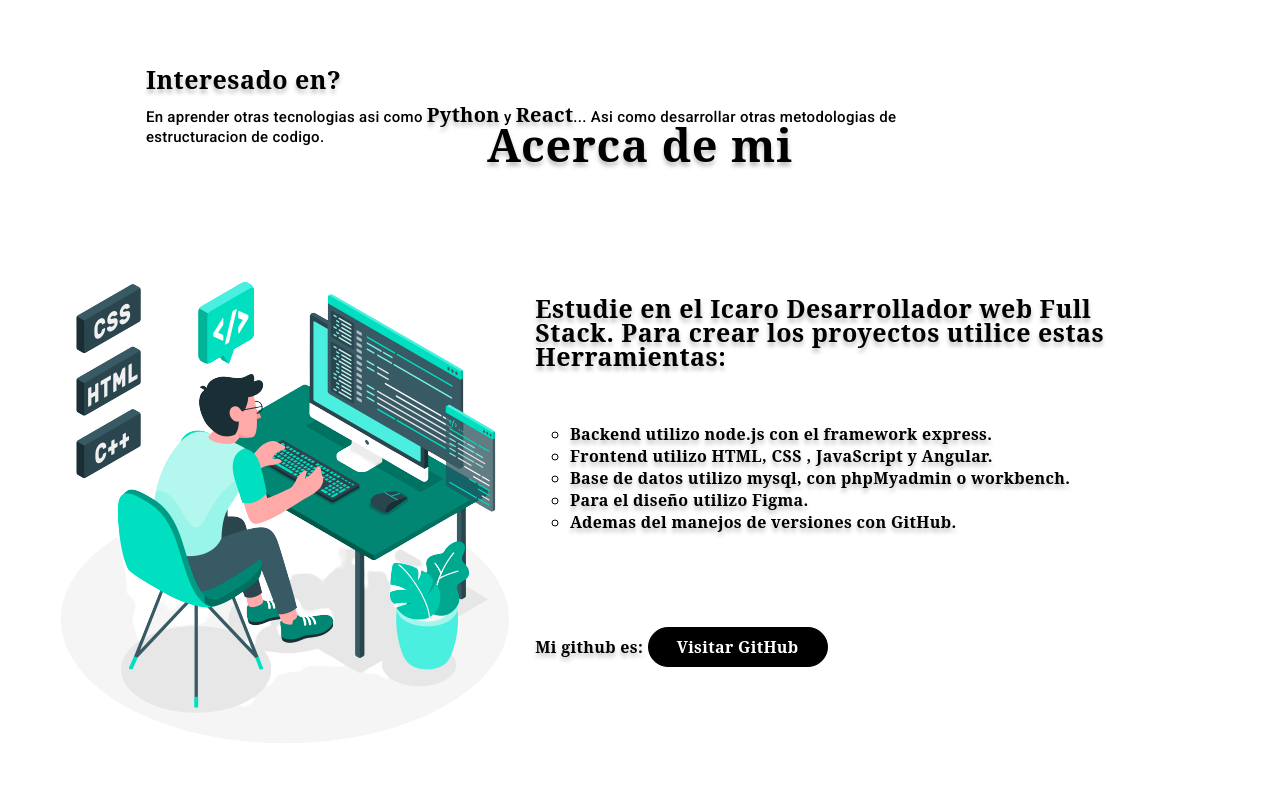
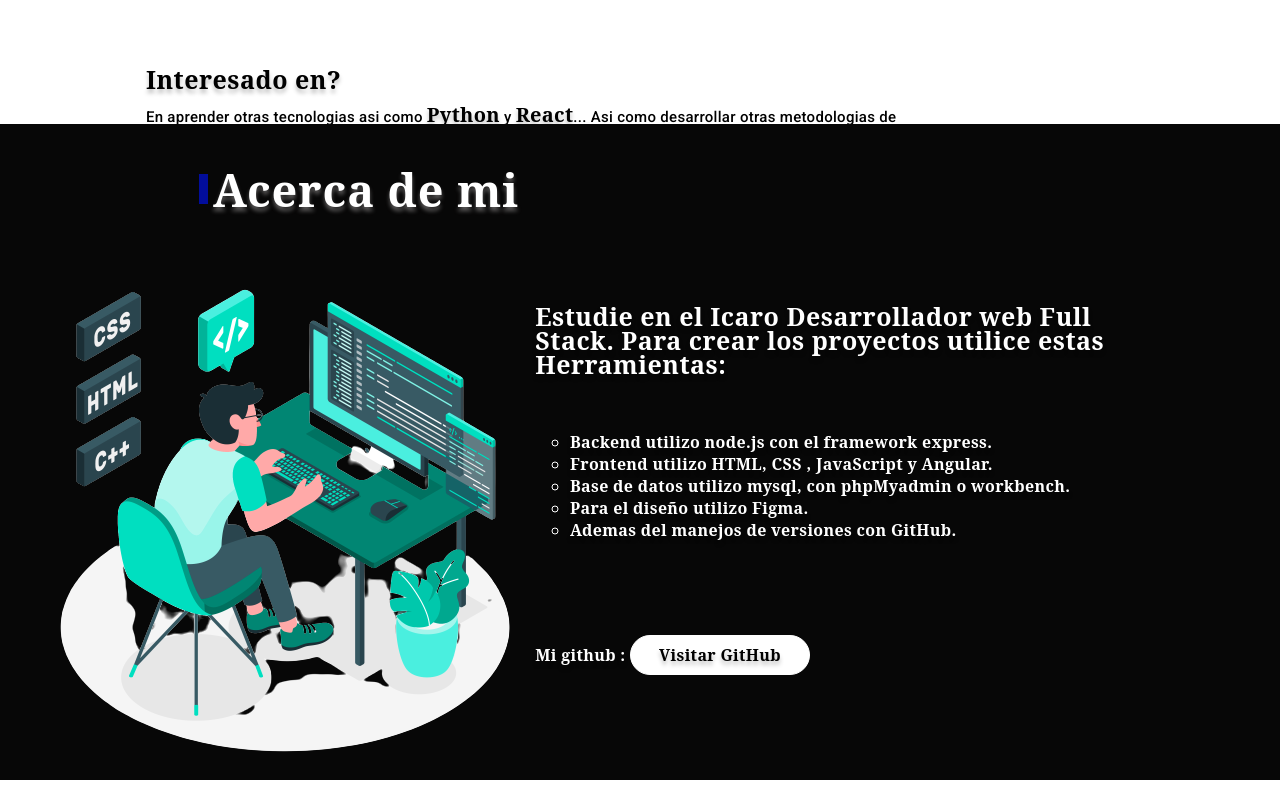
Before and after one commit to HugoMProject/Portfolio, an Angular app: page / in a window 1280 px wide. Shown: the part 1940-2740 px from the top of the page. Built offline with nearby package versions, Linux system fonts and the light colour scheme.

Commit message:
se dio estilos a la seccion de about me

```diff
--- a/src/app/section/about-me/about-me.component.css
+++ b/src/app/section/about-me/about-me.component.css
@@ -6,19 +6,26 @@
     position: relative;
     top:1300px;
     padding: 10px;
+    background-color: rgb(7, 7, 7);
 
 }
 h2{
+    position: relative;
+    top: 40px;
+    width: 350px;
+    height: 30px;
+    left: 15%;
     font-family: 'Noto Serif';
-    text-align: center;
     font-style: normal;
     font-weight: 600;
     font-size: 45px;
-    line-height: 22px;
     font-weight: 700;
-    text-shadow: 0px 4px 4px rgba(0, 0, 0, 0.25);
+    text-shadow: 0px 4px 4px rgba(252, 247, 247, 0.342);
     letter-spacing: 0.02em;
     margin-bottom: 8%;
+    color: white;
+    padding-left: 5px;
+    border-left: 9px solid rgb(2, 13, 155);
 }
 .box-containers{
     position: relative;
@@ -39,6 +46,7 @@ h2{
     font-size: 25px;
     font-family: 'Noto Serif';
     text-shadow: 0px 4px 4px rgba(0, 0, 0, 0.25);
+    color: white;
 }
 .box-info{
     display: flex;
@@ -59,6 +67,7 @@ h2{
 .box-container ul li{
     margin-left: 5%;
     list-style:circle;
+    color: white;
 }
 .box-container div span{
     font-family: 'Noto Serif';
@@ -70,6 +79,7 @@ h2{
     text-shadow: 0px 4px 4px rgba(0, 0, 0, 0.25);
     letter-spacing: 0.02em;
     margin-bottom: 8%;
+    color: white;
 }
 .box-container div a{
     text-decoration: none;
@@ -78,23 +88,24 @@ h2{
     cursor:pointer;
     width: 180px;
     height: 40px;
-    border: 1px solid black;
+    border: 1px solid rgb(255, 255, 255);
     border-radius: 25px;
-    background-color: black;
+    background-color:white;
     font-family: 'Noto Serif';
     font-style: normal;
     font-weight: 400;
     font-size: 16px;
     line-height: 22px;
-    font-weight: 700;
+    font-weight: 600;
     text-shadow: 0px 4px 4px rgba(0, 0, 0, 0.25);
     letter-spacing: 0.02em;
     margin-bottom: 8%;
-    color: white;
+    color: black;
 }
-.box-container div  button:hover{
-    background-color: white;
-    color: black;
-    width: 190px;
-    height: 45px;
+.box-container div a button:hover{
+    background-color: rgb(20, 20, 20);
+    color: rgb(163, 24, 24);
+    height: 40.5px;
+    transition: all 0.5s;
+    z-index: 4;
 }
--- a/src/app/section/about-me/about-me.component.html
+++ b/src/app/section/about-me/about-me.component.html
@@ -21,7 +21,7 @@
       </ul>
 
       <div>
-        <span>Mi github es: </span
+        <span>Mi github : </span
         >
           <a href="https://github.com/HugoMProject"
             ><button>Visitar GitHub</button> </a
```
